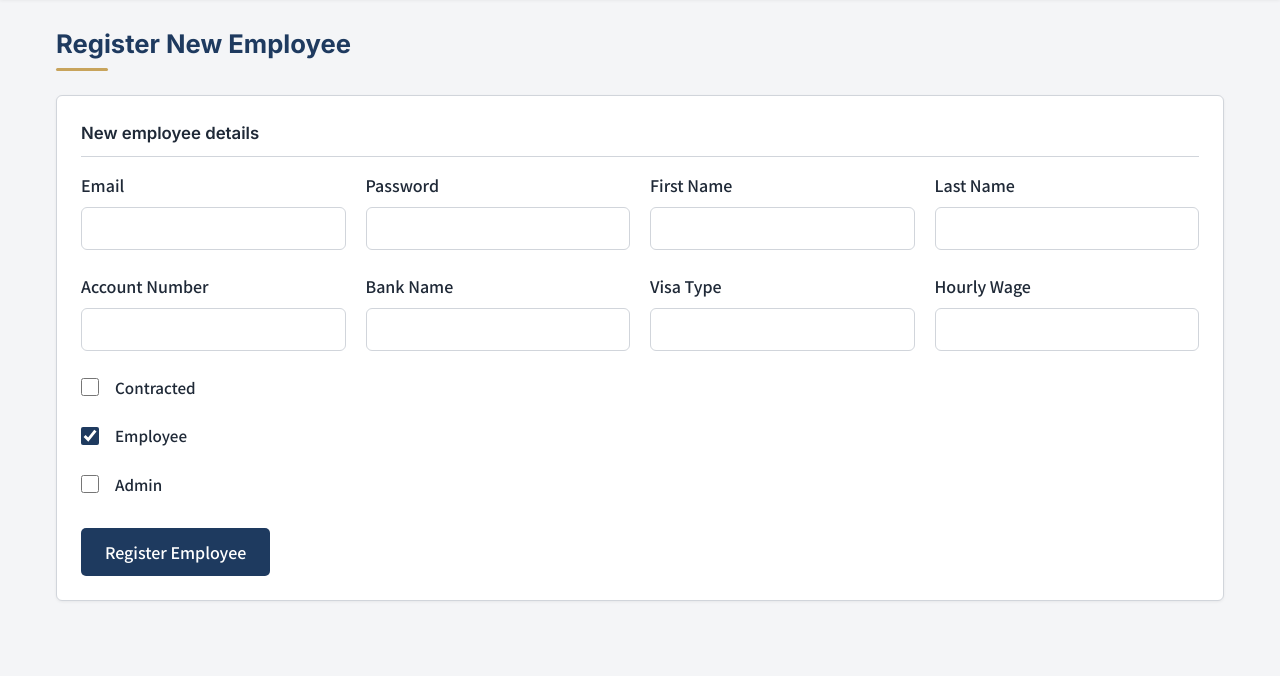
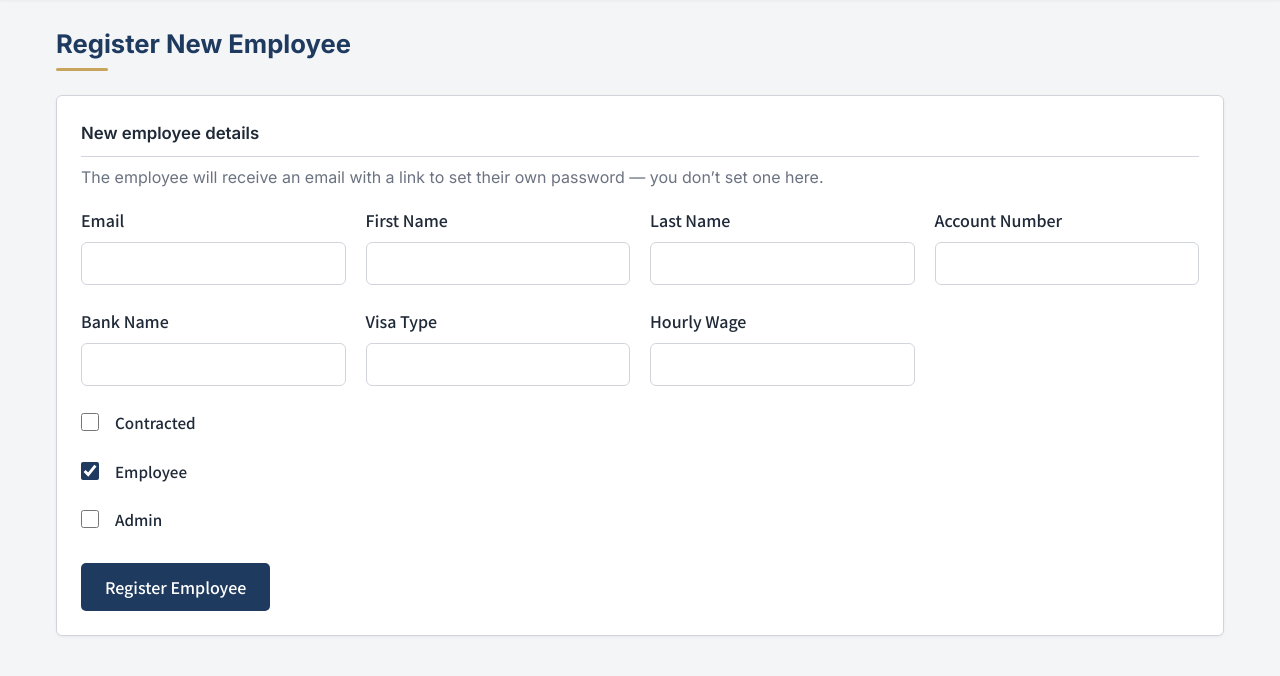
Before and after one commit to meshtirop1/company, a Django app: page /register-employee/ in a window 1280 px wide. Shown: the part 105-781 px from the top of the page. Before the commit the page ends 709 px from the top, so only its background shows below. Run offline with Django 5.2, Linux system fonts and the light colour scheme; the visitor is signed in with stand-in values (Sample User, id 1).

Commit message:
Employees set their own password via an emailed link on registration
When an admin registers an employee, the account is created with a random,
unknown password and the employee is emailed a one-time link to set their own
(reusing the password-reset token flow) — the admin never sets or knows it.
Remove the password field from the register form; bump PASSWORD_RESET_TIMEOUT to
3 days so invites don't lapse; add a branded bilingual set-password email.

```diff
--- a/hours_tracker/views.py
+++ b/hours_tracker/views.py
@@ -595,38 +595,89 @@ def manage_users(request):
     }
     return render(request, template, context)
 
+def _send_set_password_email(request, user, lang):
+    """Email a newly registered employee a one-time link to set their own
+    password. Returns True if it was sent. Reuses Django's password-reset token
+    so the link is single-use and time-limited."""
+    from django.contrib.auth.tokens import default_token_generator
+    from django.utils.http import urlsafe_base64_encode
+    from django.utils.encoding import force_bytes
+    from django.core.mail import EmailMultiAlternatives
+    from django.template.loader import render_to_string
+    from django.conf import settings
+    try:
+        uid = urlsafe_base64_encode(force_bytes(user.pk))
+        token = default_token_generator.make_token(user)
+        link = request.build_absolute_uri(
+            reverse('password_reset_confirm', kwargs={'uidb64': uid, 'token': token}))
+        ctx = {
+            'user': user,
+            'link': link,
+            'login_url': request.build_absolute_uri(reverse('login')),
+            'lang': lang,
+        }
+        subject = ('Set your password — Shinhe Hours Tracker' if lang == 'en'
+                   else '비밀번호 설정 — 신해경 근무 시간 추적기')
+        text_body = render_to_string('set_password_email.txt', ctx)
+        html_body = render_to_string('set_password_email.html', ctx)
+        msg = EmailMultiAlternatives(subject, text_body, settings.DEFAULT_FROM_EMAIL, [user.email])
+        msg.attach_alternative(html_body, 'text/html')
+        msg.send()
+        return True
+    except Exception as e:
+        logger.error(f"register_employee: could not send set-password email to {user.email}: {e}")
+        return False
+
+
 @login_required
 def register_employee(request):
     lang = request.session.get('language', 'en')
-    logger.debug(f"register_employee - Session language: {lang}, Session key: {request.session.session_key}")
     template = f'register_employee_{lang}.html'
-    logger.debug(f"register_employee - Rendering template: {template}")
     if not (request.user.is_admin or request.user.is_superuser):
         return redirect('calendar')
     if request.method == 'POST':
-        email = request.POST.get('email')
-        password = request.POST.get('password')
+        email = (request.POST.get('email') or '').strip()
         first_name = request.POST.get('first_name', '')
         last_name = request.POST.get('last_name', '')
         account_number = request.POST.get('account_number', '')
         is_contracted = 'is_contracted' in request.POST
         visa_type = request.POST.get('visa_type', '')
         bank_name = request.POST.get('bank_name', '')
-        hourly_wage = request.POST.get('hourly_wage', 0.00)
+        hourly_wage = request.POST.get('hourly_wage') or 0.00
         is_employee = 'is_employee' in request.POST
         is_admin = 'is_admin' in request.POST
-        if email and password:
-            try:
-                CustomUser.objects.create_user(
-                    email=email, username=email, password=password,
-                    first_name=first_name, last_name=last_name, account_number=account_number,
-                    is_contracted=is_contracted, visa_type=visa_type, bank_name=bank_name,
-                    hourly_wage=hourly_wage, is_employee=is_employee, is_admin=is_admin
-                )
-                messages.success(request, 'Employee registered successfully.' if lang == 'en' else '직원이 성공적으로 등록되었습니다.')
-                return redirect('manage_users')
-            except Exception as e:
-                messages.error(request, f'Failed to register employee: {str(e)}.' if lang == 'en' else f'직원 등록 실패: {str(e)}.')
+        if not email:
+            messages.error(request, 'Email is required.' if lang == 'en' else '이메일은 필수입니다.')
+            return render(request, template)
+        try:
+            import secrets
+            # The employee sets their own password via the emailed link; the admin
+            # never sets or knows it. A random password is stored so the account is
+            # valid and the normal "forgot password" flow works as a fallback.
+            user = CustomUser(
+                email=email, username=email,
+                first_name=first_name, last_name=last_name, account_number=account_number,
+                is_contracted=is_contracted, visa_type=visa_type, bank_name=bank_name,
+                hourly_wage=hourly_wage, is_employee=is_employee, is_admin=is_admin,
+            )
+            user.set_password(secrets.token_urlsafe(36))
+            user.save()
+            sent = _send_set_password_email(request, user, lang)
+            if sent:
+                messages.success(request,
+                    f'Employee registered. A link to set their password was emailed to {email}.'
+                    if lang == 'en' else
+                    f'직원이 등록되었습니다. 비밀번호 설정 링크를 {email} (으)로 보냈습니다.')
+            else:
+                messages.warning(request,
+                    'Employee registered, but the set-password email could not be sent. '
+                    'They can use "Forgot your password?" on the sign-in page.'
+                    if lang == 'en' else
+                    '직원이 등록되었지만 비밀번호 설정 이메일을 보내지 못했습니다. '
+                    '로그인 페이지의 "비밀번호를 잊으셨나요?"를 사용할 수 있습니다.')
+            return redirect('manage_users')
+        except Exception as e:
+            messages.error(request, f'Failed to register employee: {str(e)}.' if lang == 'en' else f'직원 등록 실패: {str(e)}.')
     return render(request, template)
 
 @login_required
--- a/shineprject/settings.py
+++ b/shineprject/settings.py
@@ -159,7 +159,7 @@ EMAIL_HOST_USER = os.environ.get("EMAIL_HOST_USER", "")
 EMAIL_HOST_PASSWORD = os.environ.get("EMAIL_HOST_PASSWORD", "")
 EMAIL_USE_TLS = _env_bool("EMAIL_USE_TLS", default=True)
 DEFAULT_FROM_EMAIL = os.environ.get("DEFAULT_FROM_EMAIL", "noreply@shinhe.mtirop.com")
-PASSWORD_RESET_TIMEOUT = 60 * 60 * 2  # 2 hours
+PASSWORD_RESET_TIMEOUT = 60 * 60 * 24 * 3  # 3 days (covers reset links and new-employee set-password invites)
 
 if not DEBUG and not _running_tests:
     SECURE_PROXY_SSL_HEADER = ("HTTP_X_FORWARDED_PROTO", "https")
--- a/templates/password_reset_email.html
+++ b/templates/password_reset_email.html
@@ -6,4 +6,4 @@ Click the link below to choose a new password:
 
 {{ protocol }}://{{ domain }}{% url 'password_reset_confirm' uidb64=uid token=token %}
 
-This link will expire in 2 hours. If you didn't request this, you can safely ignore this email — your password will not change.
+This link will expire in 3 days. If you didn't request this, you can safely ignore this email — your password will not change.
--- a/templates/password_reset_email_html.html
+++ b/templates/password_reset_email_html.html
@@ -44,7 +44,7 @@
                 <a href="{{ protocol }}://{{ domain }}{% url 'password_reset_confirm' uidb64=uid token=token %}" style="color:#1e3a5f;">{{ protocol }}://{{ domain }}{% url 'password_reset_confirm' uidb64=uid token=token %}</a>
               </p>
               <p style="margin:0;font-size:13px;line-height:1.6;color:#6b7280;border-top:1px solid #e5e7eb;padding-top:16px;">
-                This link expires in 2 hours. If you didn&rsquo;t request a password reset, you can safely ignore this email &mdash; your password won&rsquo;t change.
+                This link expires in 3 days. If you didn&rsquo;t request a password reset, you can safely ignore this email &mdash; your password won&rsquo;t change.
               </p>
             </td>
           </tr>
--- a/templates/register_employee_en.html
+++ b/templates/register_employee_en.html
@@ -13,16 +13,13 @@
 
 <div class="panel">
   <div class="panel-title">New employee details</div>
+  <p class="muted" style="margin:-0.5rem 0 1.1rem;">The employee will receive an email with a link to set their own password &mdash; you don&rsquo;t set one here.</p>
   <form method="post">
     {% csrf_token %}
     <div class="form-grid">
       <div class="form-group">
         <label for="email">Email</label>
         <input type="email" name="email" id="email" class="input-field" required>
-      </div>
-      <div class="form-group">
-        <label for="password">Password</label>
-        <input type="password" name="password" id="password" class="input-field" required>
       </div>
       <div class="form-group">
         <label for="first_name">First Name</label>
--- a/templates/register_employee_ko.html
+++ b/templates/register_employee_ko.html
@@ -13,16 +13,13 @@
 
 <div class="panel">
   <div class="panel-title">신규 직원 정보</div>
+  <p class="muted" style="margin:-0.5rem 0 1.1rem;">직원에게 비밀번호 설정 링크가 이메일로 발송됩니다. 여기서 비밀번호를 설정하지 않습니다.</p>
   <form method="post">
     {% csrf_token %}
     <div class="form-grid">
       <div class="form-group">
         <label for="email">이메일</label>
         <input type="email" name="email" id="email" class="input-field" required>
-      </div>
-      <div class="form-group">
-        <label for="password">비밀번호</label>
-        <input type="password" name="password" id="password" class="input-field" required>
       </div>
       <div class="form-group">
         <label for="first_name">이름</label>
```
Also changed, not shown: templates/set_password_email.html (added, +46 -0 lines), templates/set_password_email.txt (added, +21 -0 lines).
